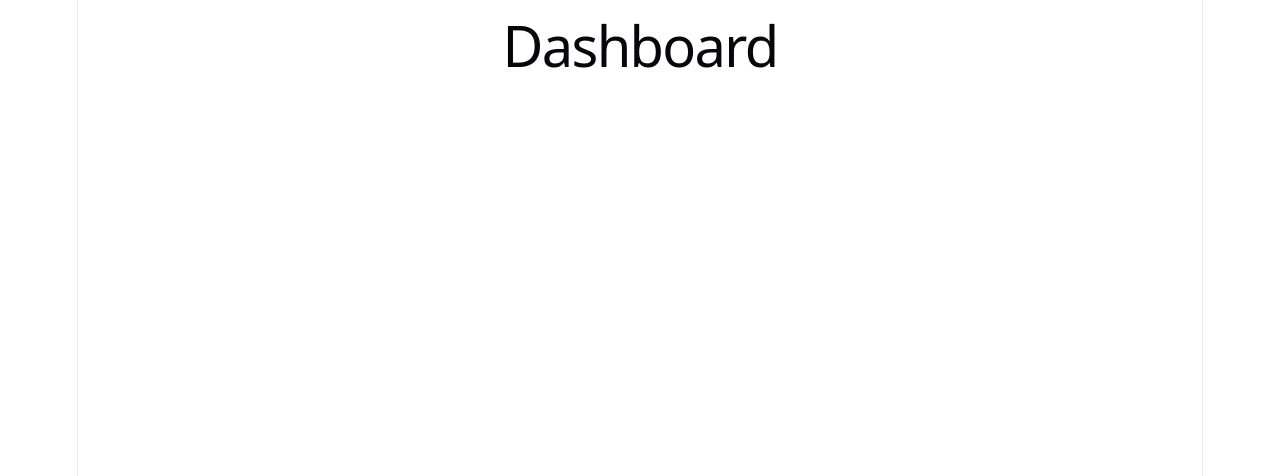
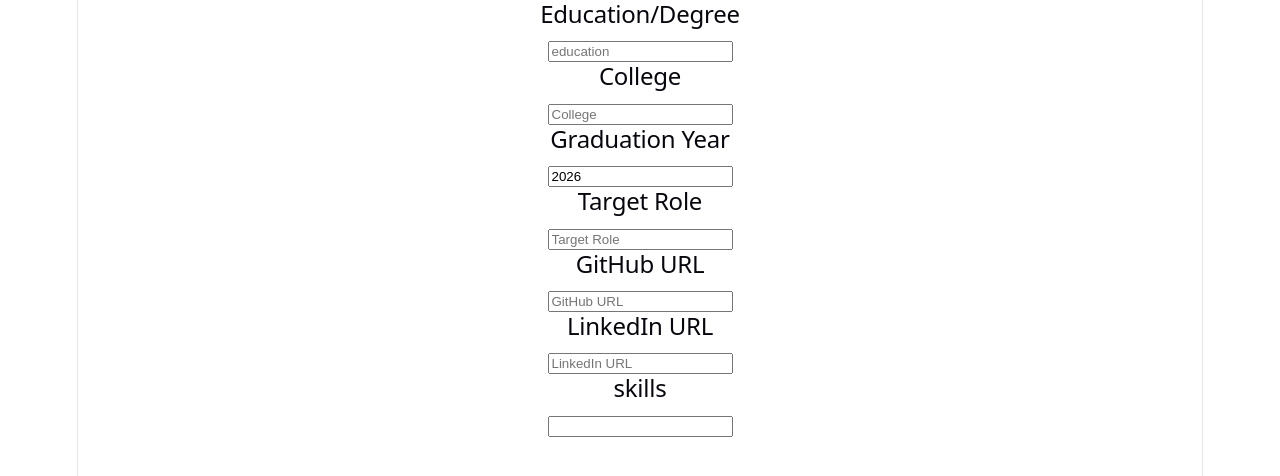
Before and after one commit to ayushpal1810-svg/ai-career, a React app in the folder frontend/: page /dashboard in a window 1280 px wide. Shown: the top 476 px of the page. Built offline with nearby package versions, Linux system fonts and the light colour scheme; the HTML template or start-up script is replaced by a standard one.

Commit message:
trying to make dashboard

```diff
--- a/frontend/src/pages/Dashboard.jsx
+++ b/frontend/src/pages/Dashboard.jsx
@@ -1,5 +1,72 @@
+import React from 'react'
+import { useState } from 'react'
+
 const Dashboard = () => {
-    return <h1>Dashboard</h1>;
-};
+    const [education, seteducation] = useState("")
+    const [college, setcollege] = useState("")
+    const [graduationyear, setgraduationyear] = useState(new Date().getFullYear())
+    const [targetrole, settargetrole] = useState("")
+    const [githuburl, setgithuburl] = useState("")
+    const [linkedinurl, setlinkedinurl] = useState("")
+    const [skills, setskills] = useState([])
+    const [projects, setProjects] = useState([]);
 
-export default Dashboard;
+    const [currentProject, setCurrentProject] = useState({
+        title: "",
+        description: "",
+        techstack: "",
+    });
+    return (
+        <div>
+            <h2>Education/Degree</h2>
+            <input type="text" placeholder='education' value={education} onChange={(e) => seteducation(e.target.value)} />
+            <h2>College</h2>
+            <input
+                type="text"
+                placeholder="College"
+                value={college}
+                onChange={(e) => setcollege(e.target.value)}
+            />
+
+            <h2>Graduation Year</h2>
+            <input
+                type="number"
+                placeholder="Graduation Year"
+                value={graduationyear}
+                onChange={(e) => setgraduationyear(e.target.value)}
+            />
+
+            <h2>Target Role</h2>
+            <input
+                type="text"
+                placeholder="Target Role"
+                value={targetrole}
+                onChange={(e) => settargetrole(e.target.value)}
+            />
+
+            <h2>GitHub URL</h2>
+            <input
+                type="text"
+                placeholder="GitHub URL"
+                value={githuburl}
+                onChange={(e) => setgithuburl(e.target.value)}
+            />
+
+            <h2>LinkedIn URL</h2>
+            <input
+                type="text"
+                placeholder="LinkedIn URL"
+                value={linkedinurl}
+                onChange={(e) => setlinkedinurl(e.target.value)}
+            />
+            <h2>skills</h2>
+            <input type="text" />
+
+
+
+        </div>
+
+    )
+}
+
+export default Dashboard
--- a/frontend/src/pages/Login.jsx
+++ b/frontend/src/pages/Login.jsx
@@ -12,7 +12,7 @@ const Login = () => {
   const [password, setpassword] = useState("")
   const checklogin= async ()=>{
   if(!email || !password) {
-    alert("please email ans password");
+    alert("please eenter email and password");
     return;
   }
   const res= await fetch(
```
